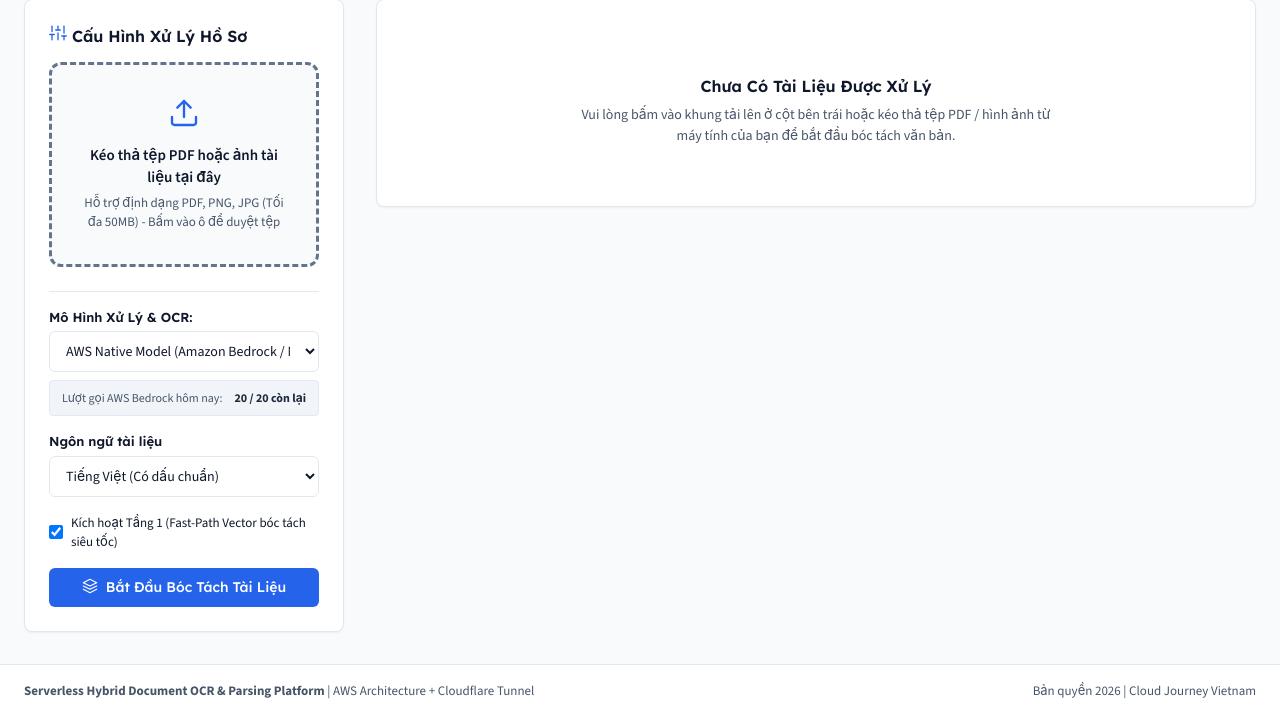
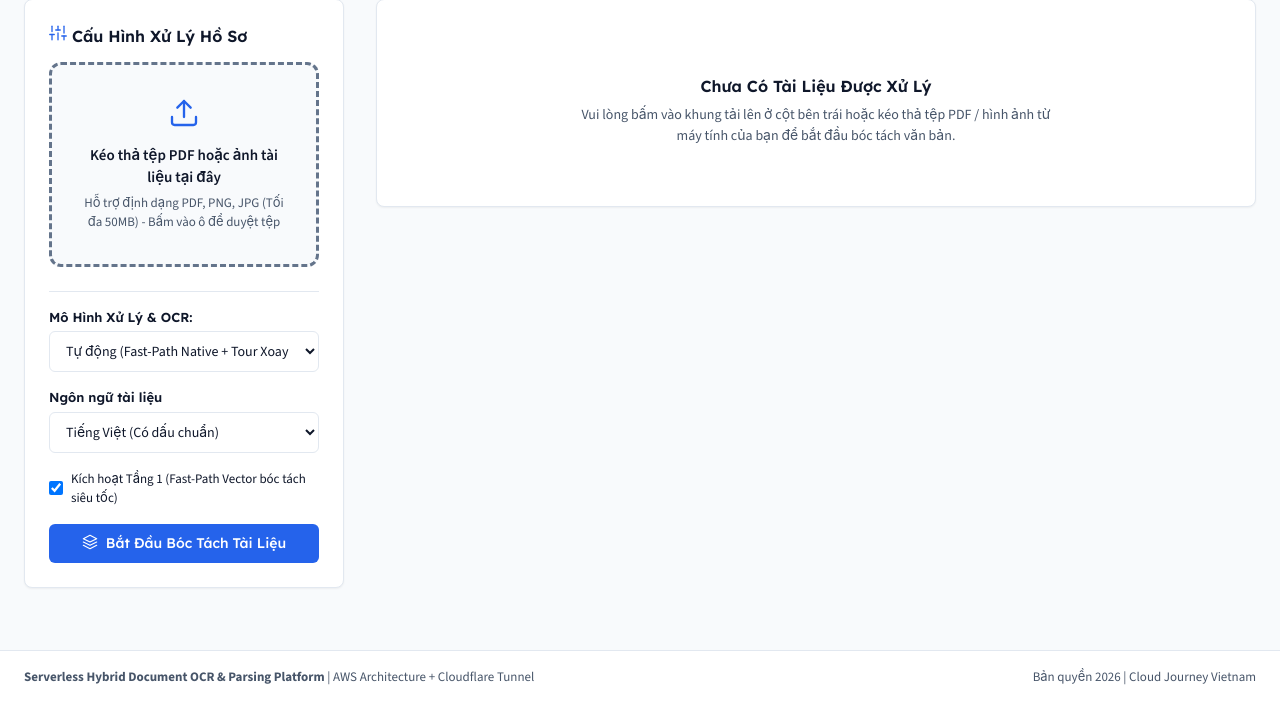
Before and after one commit to Lamhuy0489/aws, a Flask app: template src/frontend/templates/studio.html in a window 1280 px wide. Shown: the part 98-815 px from the top of the page. After the commit the page ends 783 px from the top, so only its background shows below. Run offline with Flask 3, Linux system fonts and the light colour scheme; the template is opened without the code that fills it, so the values that code supplies are empty; some libraries are stand-ins or nearby versions.

Commit message:
refactor: remove AWS Bedrock rate limit, restore model order with AWS at end, keep clean text OCR

```diff
--- a/src/frontend/static/js/studio.js
+++ b/src/frontend/static/js/studio.js
@@ -20,54 +20,6 @@ window.initStudioPage = () => {
 
   // Khoi tao cac 2D Vector Icons chuan ky thuat
   initStudioIcons();
-
-  // Quan ly han muc su dung AWS Bedrock
-  async function fetchAwsQuota() {
-    try {
-      const resp = await fetch("/api/studio/quota");
-      if (!resp.ok) return;
-      const data = await resp.json();
-      if (data && data.aws_quota) {
-        updateAwsQuotaUI(data.aws_quota);
-      }
-    } catch (e) {
-      console.warn("Khong the tai han muc AWS:", e);
-    }
-  }
-
-  function updateAwsQuotaUI(quota) {
-    const quotaText = document.getElementById("awsQuotaText");
-    if (!quotaText || !quota) return;
-    const remaining = quota.remaining !== undefined ? quota.remaining : 20;
-    const limit = quota.limit || 20;
-    quotaText.textContent = `${remaining} / ${limit} còn lại`;
-    if (remaining <= 0) {
-      quotaText.style.color = "var(--color-destructive, #ef4444)";
-      quotaText.textContent = `0 / ${limit} (Hết lượt hôm nay)`;
-    } else if (remaining <= 5) {
-      quotaText.style.color = "#f59e0b";
-    } else {
-      quotaText.style.color = "var(--color-primary, #2563eb)";
-    }
-  }
-
-  // Nap han muc AWS ngay khi mo trang
-  fetchAwsQuota();
-
-  const modelChoiceEl = document.getElementById("modelChoice");
-  if (modelChoiceEl) {
-    modelChoiceEl.addEventListener("change", () => {
-      const val = modelChoiceEl.value;
-      const quotaBox = document.getElementById("awsQuotaBox");
-      if (quotaBox) {
-        if (val === "aws-bedrock") {
-          quotaBox.style.opacity = "1";
-        } else {
-          quotaBox.style.opacity = "0.75";
-        }
-      }
-    });
-  }
 
   let selectedFile = null;
 
@@ -336,23 +288,12 @@ window.initStudioPage = () => {
 
         const data = await response.json();
         if (!response.ok) {
-          if (response.status === 429) {
-            if (data.aws_quota) updateAwsQuotaUI(data.aws_quota);
-            throw new Error(data.error || "Bạn đã dùng hết hạn mức 20 lượt gọi AWS Bedrock hôm nay.");
-          }
           throw new Error(data.error || "Lỗi bóc tách tài liệu");
         }
 
         currentProcessedResult = data;
         currentPageIndex = 0;
         currentActiveDocTab = "original";
-
-        // Cap nhat han muc AWS neu co trong ket qua tra ve
-        if (data.aws_quota) {
-          updateAwsQuotaUI(data.aws_quota);
-        } else {
-          fetchAwsQuota();
-        }
 
         // Luu vao storage an toan de bao toan trang thai khi chuyen tab hoac tai lai trang
         saveDocState(data);
@@ -364,7 +305,6 @@ window.initStudioPage = () => {
         if (window.AppIcons) window.AppIcons.initAutoIcons();
         showToast("Bóc tách tài liệu thành công", "success");
       } catch (err) {
-        fetchAwsQuota();
         showPipelineError(err.message);
         showToast("Lỗi xử lý: " + err.message, "error");
         if (emptyGuide && (!currentProcessedResult)) emptyGuide.style.display = "block";
--- a/src/frontend/templates/studio.html
+++ b/src/frontend/templates/studio.html
@@ -94,17 +94,12 @@
         <div class="form-group">
           <label class="form-label" for="modelChoice" data-i18n="lbl_model">Mô Hình Xử Lý & OCR:</label>
           <select id="modelChoice" class="form-select">
-            <option value="aws-bedrock" selected data-i18n="opt_model_aws_bedrock">AWS Native Model (Amazon Bedrock / Nova - Pay-as-you-go)</option>
-            <option value="auto" data-i18n="opt_model_auto">Tự Động (Fast-Path + Tour Xoay Key Siêu Tốc)</option>
+            <option value="auto" selected data-i18n="opt_model_auto">Tự Động (Fast-Path + Tour Xoay Key Siêu Tốc)</option>
             <option value="gemini-flash-lite-latest" data-i18n="opt_model_gemini_lite">Google Gemini Flash Lite (Siêu Tốc - Đề Xuất)</option>
             <option value="gemini-3.6-flash">Google Gemini 3.6 Flash (Chính Thức)</option>
             <option value="kaggle" data-i18n="opt_model_kaggle">Kaggle TPU/GPU (Qwen2.5-VL qua Cloudflare)</option>
+            <option value="aws-bedrock" data-i18n="opt_model_aws_bedrock">AWS Native Model (Amazon Bedrock / Nova - Pay-as-you-go)</option>
           </select>
-          <!-- Huy hieu han muc AWS Bedrock -->
-          <div id="awsQuotaBox" style="margin-top: 8px; padding: 8px 12px; border-radius: var(--radius-sm); font-size: 12px; background-color: var(--color-muted); border: 1px solid var(--color-border); display: flex; align-items: center; justify-content: space-between;">
-            <span style="color: var(--color-muted-foreground);">Lượt gọi AWS Bedrock hôm nay:</span>
-            <span id="awsQuotaText" style="font-weight: 700; color: var(--color-primary);">20 / 20 còn lại</span>
-          </div>
         </div>
 
         <!-- Chon Ngon Ngu -->
```
Also changed, not shown: src/frontend/blueprints/studio.py (+1 -38 lines).
